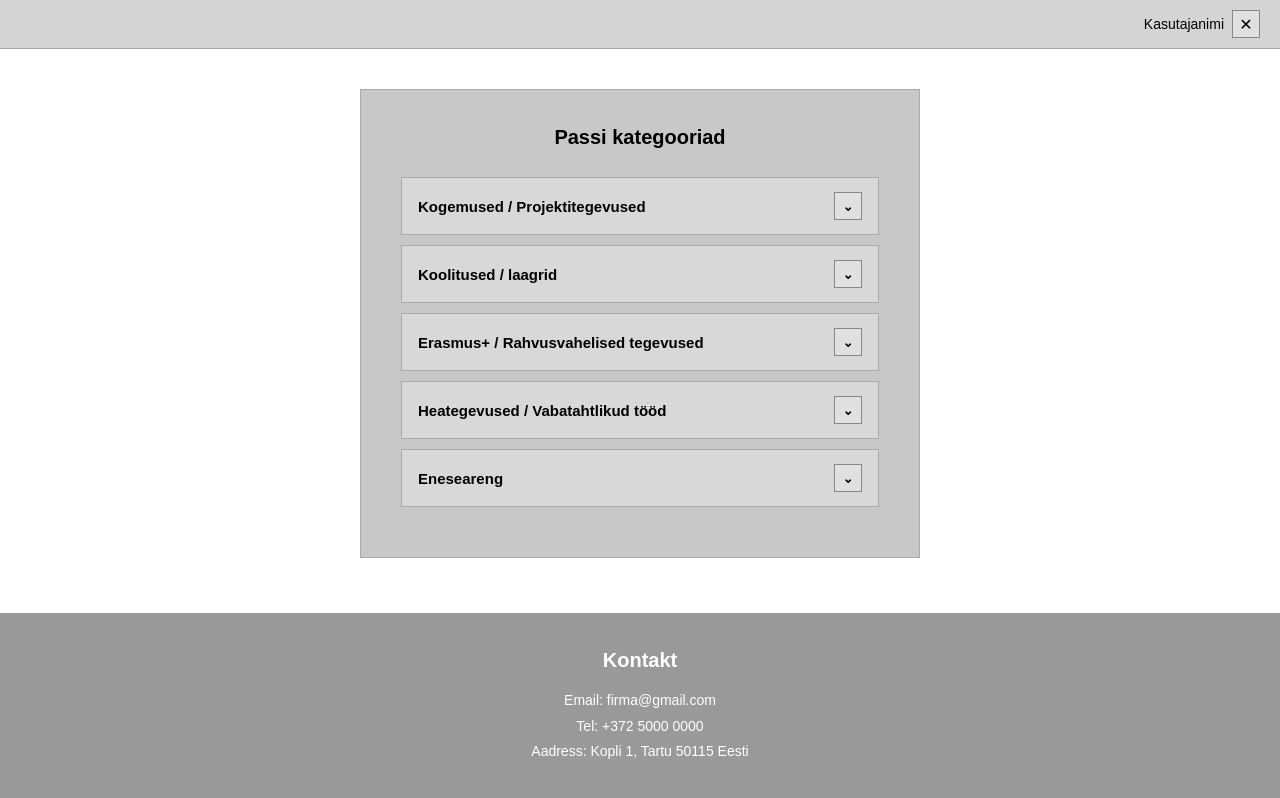
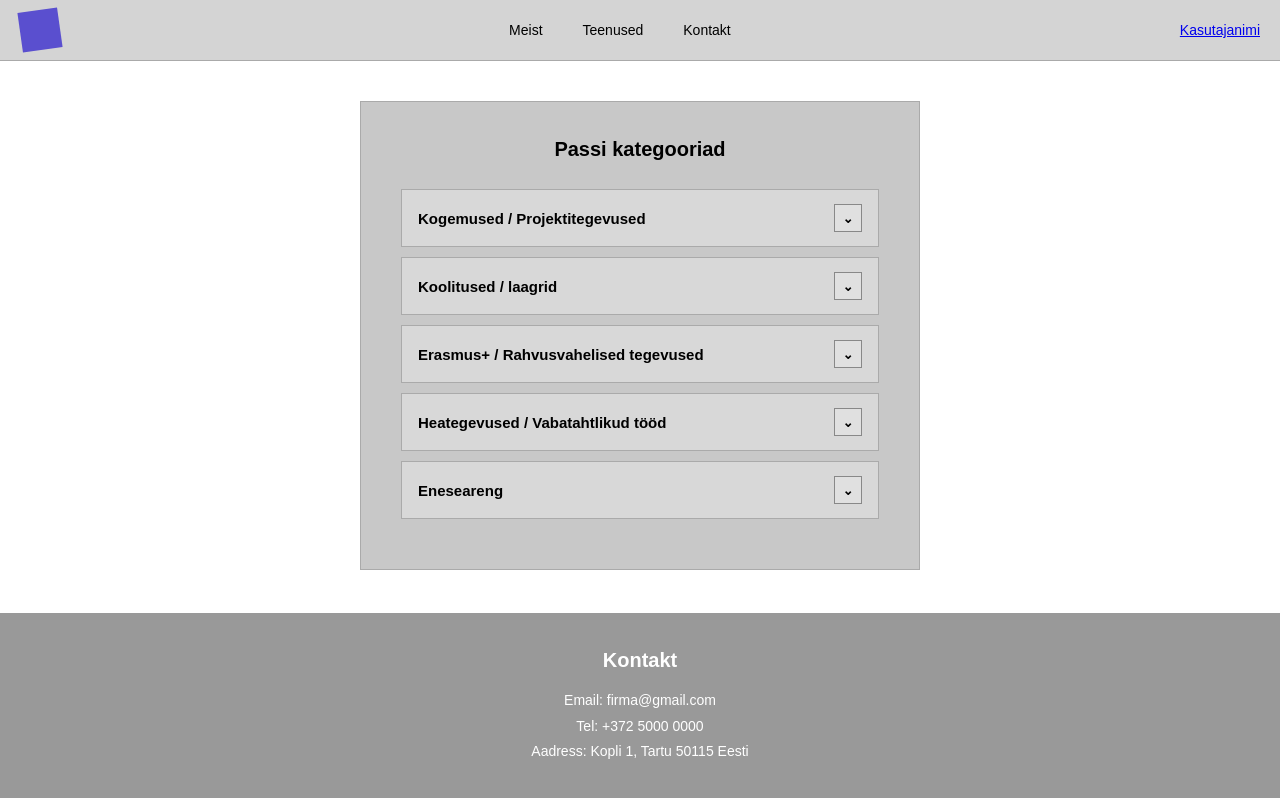
Before and after one commit to JakobKaur/ettevotlikkuse-pass, a plain HTML site: page HTML/passi_kategooriad.html in a window 1280 px wide. Drawn offline with Linux system fonts and the light colour scheme; files that its build step writes are made by us from their sources.

Commit message:
Update navigation and footer in passi_kategooriad.html

```diff
--- a/HTML/passi_kategooriad.html
+++ b/HTML/passi_kategooriad.html
@@ -4,16 +4,19 @@
   <meta charset="UTF-8">
   <meta name="viewport" content="width=device-width, initial-scale=1.0">
   <title>Passi kategooriad</title>
-  <link rel="stylesheet" href="../style/style.css">
+  <link rel="stylesheet" href="style.css">
 </head>
 <body>
 
   <nav>
-    <div></div>
-    <ul class="nav-links"></ul>
+    <div class="logo-icon"></div>
+    <ul class="nav-links">
+      <li><a href="esileht.html#meist">Meist</a></li>
+      <li><a href="esileht.html#teenused">Teenused</a></li>
+      <li><a href="esileht.html#kontakt">Kontakt</a></li>
+    </ul>
     <div class="nav-user">
-      <span>Kasutajanimi</span>
-      <a href="#" class="close-btn">&#10005;</a>
+      <a href="profiil.html" class="profile-btn">Kasutajanimi</a>
     </div>
   </nav>
 
@@ -63,7 +66,7 @@
     </div>
   </main>
 
-  <footer>
+  <footer id="kontakt">
     <h2>Kontakt</h2>
     <p>
       Email: firma@gmail.com<br>
```
